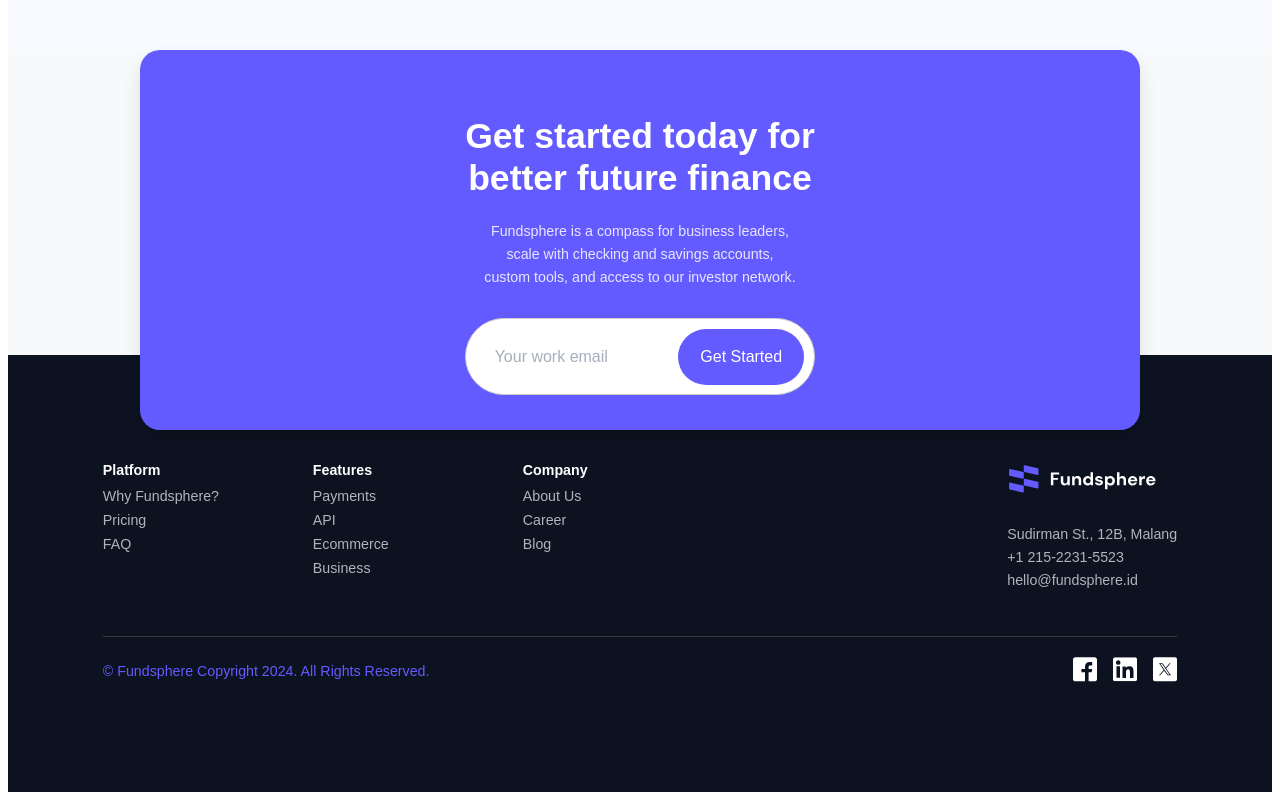
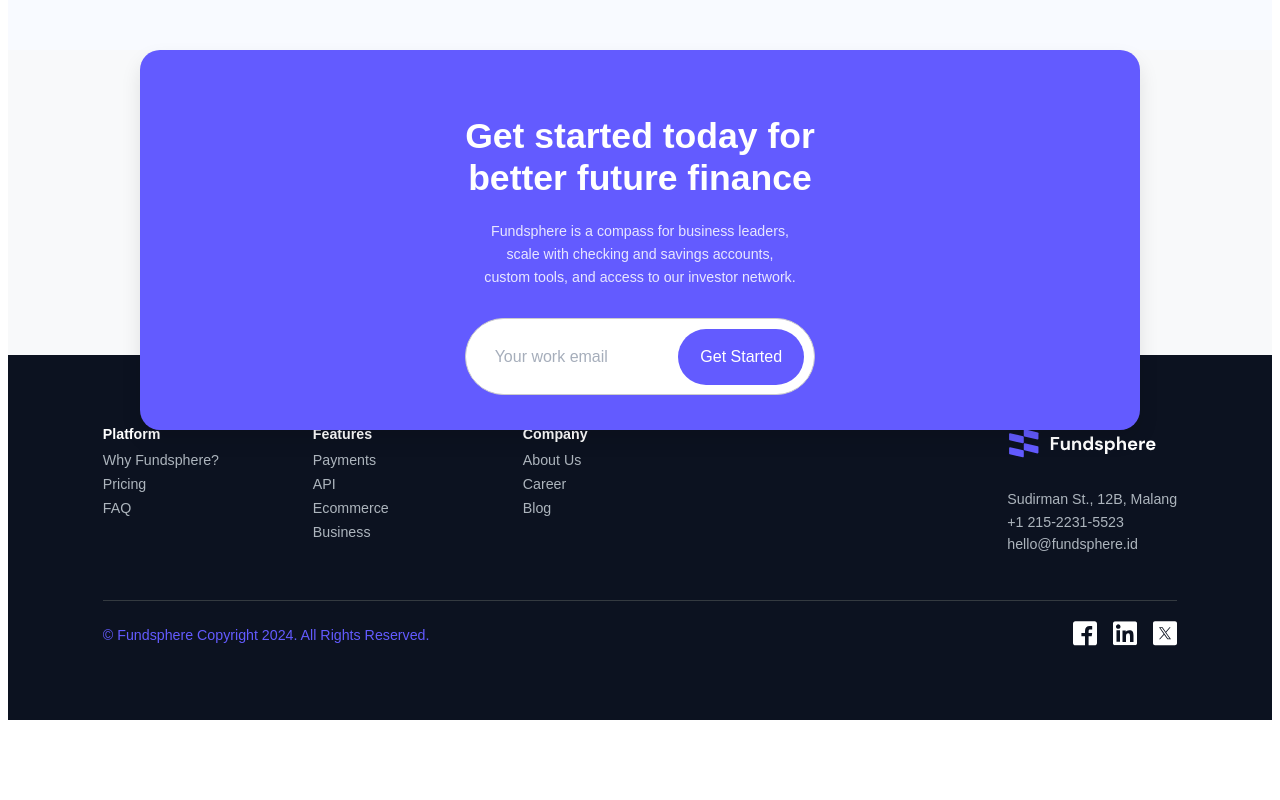
Before and after one commit to F-777/Fundsphere-New, a React (Vite) app: page / in a window 1280 px wide. Shown: the part 5768-6568 px from the top of the page. After the commit the page ends 6496 px from the top, so only its background shows below. Built offline with nearby package versions, Linux system fonts and the light colour scheme; a web font is replaced by a local one.

Commit message:
Update index.css

```diff
--- a/src/index.css
+++ b/src/index.css
@@ -1293,8 +1293,8 @@ input:checked + .slider {
   /* Bagian Footer */
   footer {
     background-color: #0c1220;
-    padding-bottom: 7.5rem;
-    padding-top: 7.5rem;
+    padding-bottom: 5rem;
+    padding-top: 5rem;
     color: #adb5bd;
     font-family: Arial, sans-serif;
   }
```
